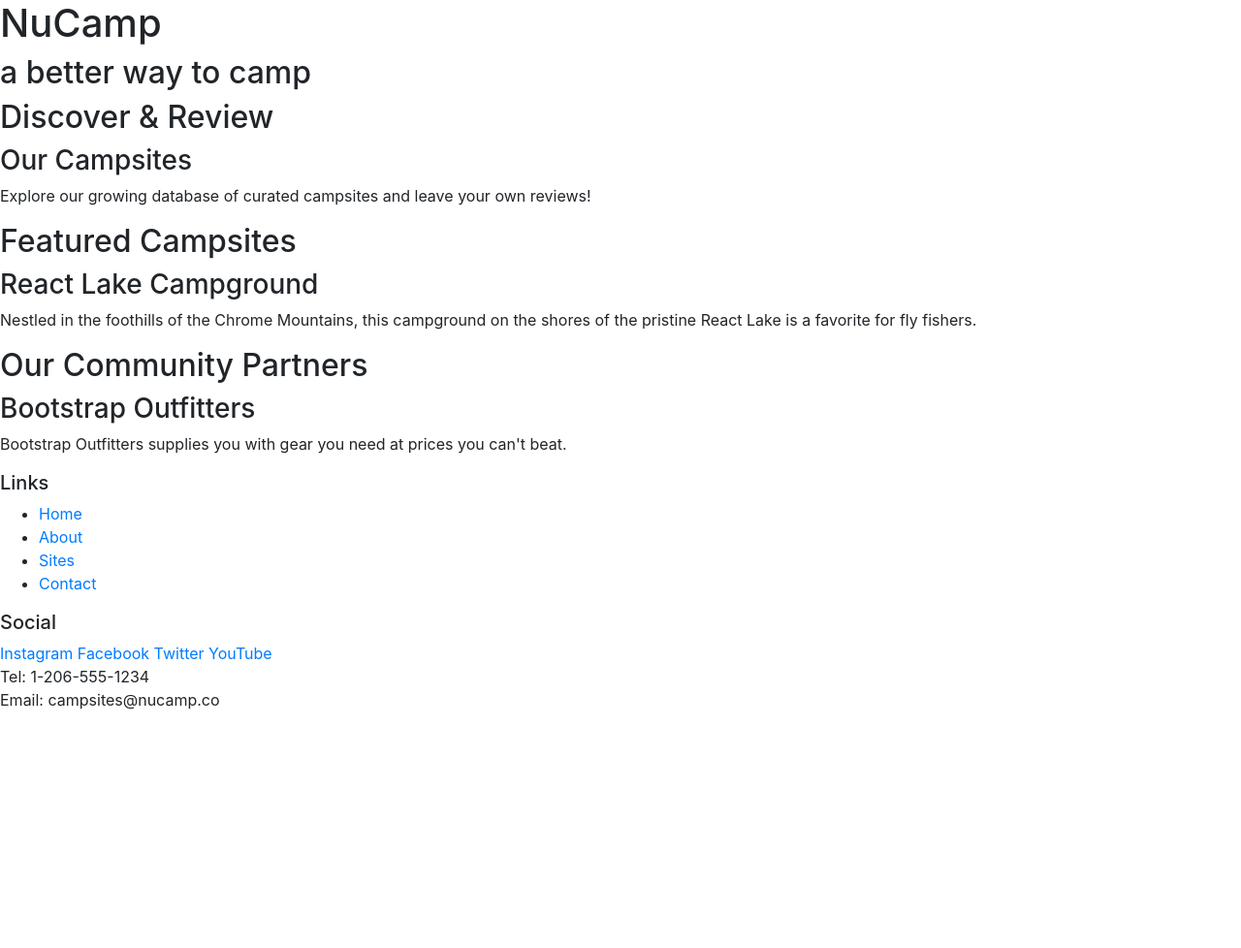
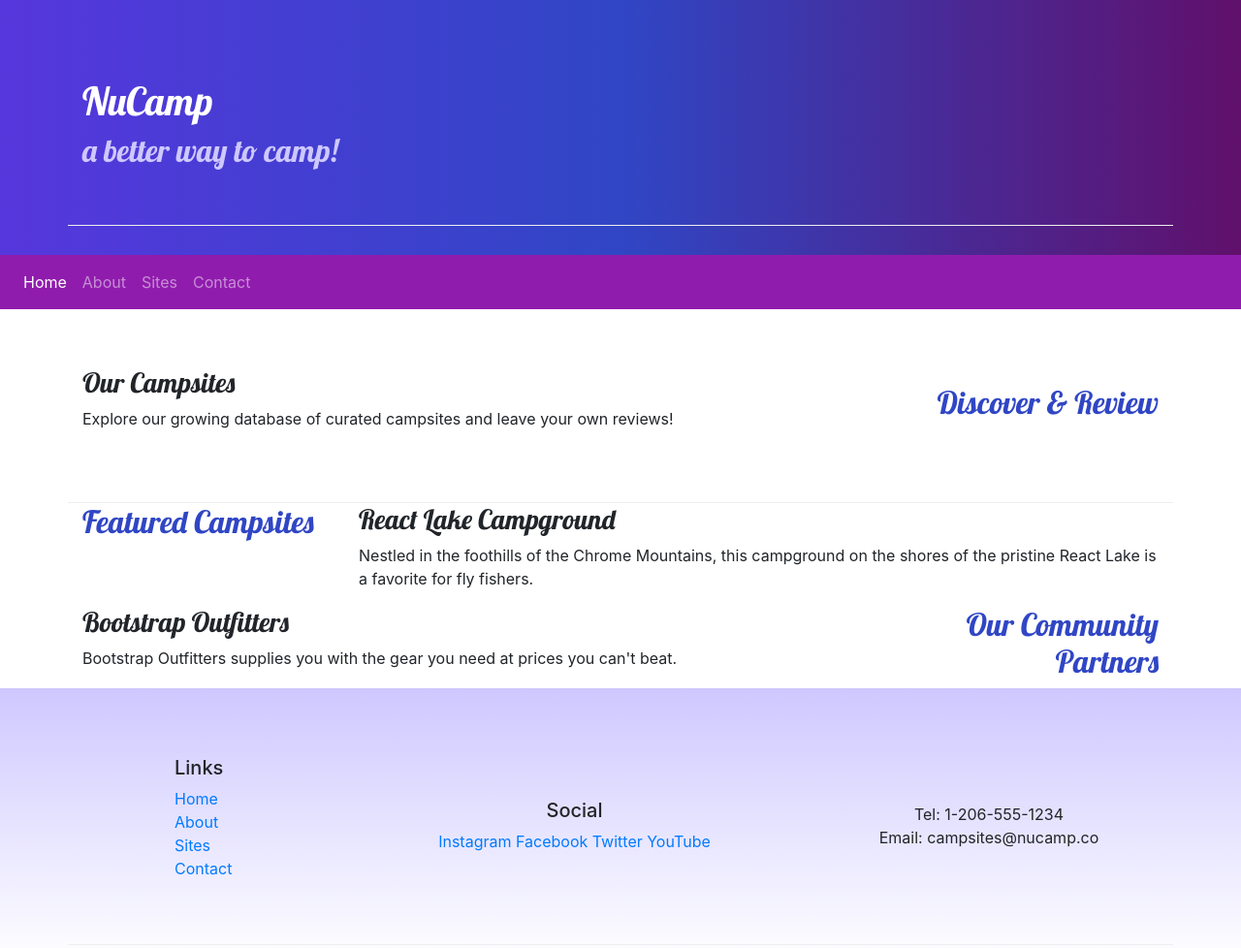
Before and after one commit to EkSumbry/git-test, a website: page index.html in a window 1280 px wide. Shown: the whole page at 97% size. Before the commit the page ends 800 px from the top, so only its background shows below. Drawn offline with nearby package versions, Linux system fonts and the light colour scheme.

Commit message:
Navbar and Breadcrumbs

```diff
--- /dev/null
+++ b/css/styles.css
@@ -0,0 +1,33 @@
+h1, h2, h3 {
+    font-family: "Lobster", cursive;
+}
+
+h2 {
+    color: #3046C5;
+}
+
+header h2 {
+    color: #CEC8FF;
+}
+
+footer {
+    background-image: linear-gradient(#CEC8FF, white);
+    padding: 20px 0;
+}
+
+.jumbotron {
+    margin: 0;
+    padding: 30px;
+    background-image: linear-gradient(to right, #5637DD, #3046C5, #60106B);
+    color: white;
+}
+
+.row-content {
+    padding: 50px 0;
+    border-bottom: 1px ridge;
+    min-height: 200px;
+}
+
+.navbar {
+    background-color: #901CAD;
+}
--- a/index.html
+++ b/index.html
@@ -9,56 +9,96 @@
    <!-- Bootstrap CSS -->
    <link rel="stylesheet" href="node_modules/bootstrap/dist/css/bootstrap.min.css" />
 
+   <!-- Additional CSS must be placed after Bootstrap CSS -->
+   <link rel="stylesheet" href="https://fonts.googleapis.com/css?family=Lobster|Open+Sans" />
+   <link rel="stylesheet" href="css/styles.css" />
    <title>NuCamp: A Better Way To Camp</title>
 </head>
 
 <body>
 
-    <header>
+    <header class="jumbotron jumbotron-fluid">
         <div>
+            <div class="container">
+                <div class="row row-content align-items-center">
+                    <div class="col">
                         <h1>NuCamp</h1>
-            <h2>a better way to camp</h2>
+                        <h2>a better way to camp!</h2>
+                    </div>
+                </div>
+            </div>
         </div>
     </header>
-
+    <nav class="navbar navbar-expand-sm navbar-dark sticky-top">
+        <button class="navbar-toggler ml-auto" type="button" data-toggle="collapse" data-target="#nucampNavbar">
+            <span class="navbar-toggler-icon"></span>
+        </button>
+      <div class="collapse navbar-collapse" id="nucampNavbar">
+        <ul class="navbar-nav">
+            <li class="nav-item active"><a class="nav-link" href="#">Home</a></li>
+            <li class="nav-item"><a class="nav-link" href="aboutus.html">About</a></li>
+            <li class="nav-item"><a class="nav-link" href="#">Sites</a></li>
+            <li class="nav-item"><a class="nav-link" href="#">Contact</a></li>
+        </ul>
+      </div>
+    </nav>
     <div>
-        <h2>Discover & Review</h2>
+        <div class="container">
+            <div class="row row-content align-items-center">
+                <div class="col-sm-4 order-sm-last col-md-3">
+                    <h2 class="text-sm-right">Discover & Review</h2>
+                </div>
+                <div class="col">
                     <h3>Our Campsites</h3>
-        <p>Explore our growing database of curated campsites and leave your own reviews!</p>
+                    <p class="d-none d-sm-block">Explore our growing database of curated campsites and leave your own reviews!</p>
+                </div>
             </div>
 
-    <div>
+            <div class="row">
+                <div class="col-sm-4 col-md-3">
                     <h2>Featured Campsites</h2>
+                </div>
+                <div class="col">
                     <h3>React Lake Campground</h3>
-        <p>Nestled in the foothills of the Chrome Mountains, this campground on the shores of the pristine React Lake is a favorite for fly fishers.</p>
+                    <p class="d-none d-sm-block">Nestled in the foothills of the Chrome Mountains, this campground on the shores of the pristine React Lake is a favorite for fly fishers.</p>
+                </div>
             </div>
 
-    <div>
-        <h2>Our Community Partners</h2>
+            <div class="row">
+                <div class="col-sm-4 order-sm-last col-md-3">
+                    <h2 class="text-sm-right">Our Community Partners</h2>
+                </div>
+                <div class="col">
                     <h3>Bootstrap Outfitters</h3>
-        <p>Bootstrap Outfitters supplies you with gear you need at prices you can't beat.</p>
+                    <p class="d-none d-sm-block">Bootstrap Outfitters supplies you with the gear you need at prices you can't beat.</p>
+                </div>
+            </div>
         </div>
 
     <footer>
-        <div>
+        <div class="container">
+            <div class="row row-content align-items-center">
+                <div class="col-4 col-sm-2 offset-1">
                     <h5>Links</h5>
-            <ul>
+                    <ul class="list-unstyled">
                         <li><a href="#">Home</a></li>
                         <li><a href="#">About</a></li>
                         <li><a href="#">Sites</a></li>
                         <li><a href="#">Contact</a></li>
                     </ul>
                 </div>
-        <div>
+                <div class="col-6 col-sm-5 text-center">
                     <h5>Social</h5>
                     <a href="http://instagram.com/">Instagram</a>
                     <a href="http://facebook.com/">Facebook</a>
                     <a href="http://twitter.com/">Twitter</a>
                     <a href="http://youtube.com/">YouTube</a>
                 </div>
-        <div>
+                <div class="col-sm-4 text-center">
                     Tel: 1-206-555-1234<br />
                     Email: campsites@nucamp.co
+                </div>
+           </div>
         </div>
     </footer>
   <!-- jQuery must come first, then Popper.js, then the Bootstrap JavaScript plugins.-->
```
Also changed, not shown: aboutus.html (added, +113 -0 lines). Lines whose indentation alone changed are shown as unchanged.
